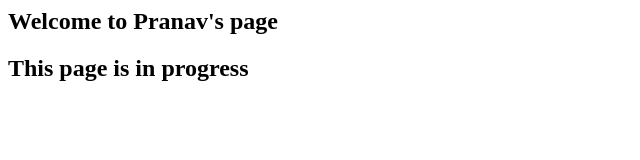
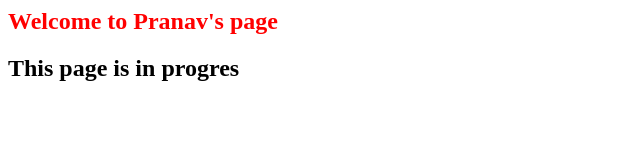
Before and after one commit to alecbooth/Group-Website-Project, a plain HTML site: page pranav.html in a window 1280 px wide. Shown: the whole page, without its empty margins (0-640 px from the left). Drawn offline with Linux system fonts and the light colour scheme.

Commit message:
Colored text on my page

```diff
--- a/pranav.html
+++ b/pranav.html
@@ -1,6 +1,6 @@
 <html>
 
-	<title>Pranav's Page</title>
-	<h2>Welcome to Pranav's page</h2>
-	<h2>This page is in progress</h2>
+        <title>Pranav's Page</title>
+	<h2><font color="red">Welcome to Pranav's page<font></h2>
+	<h2><font color="black">This page is in progres<font></h2>
 </html>
```
